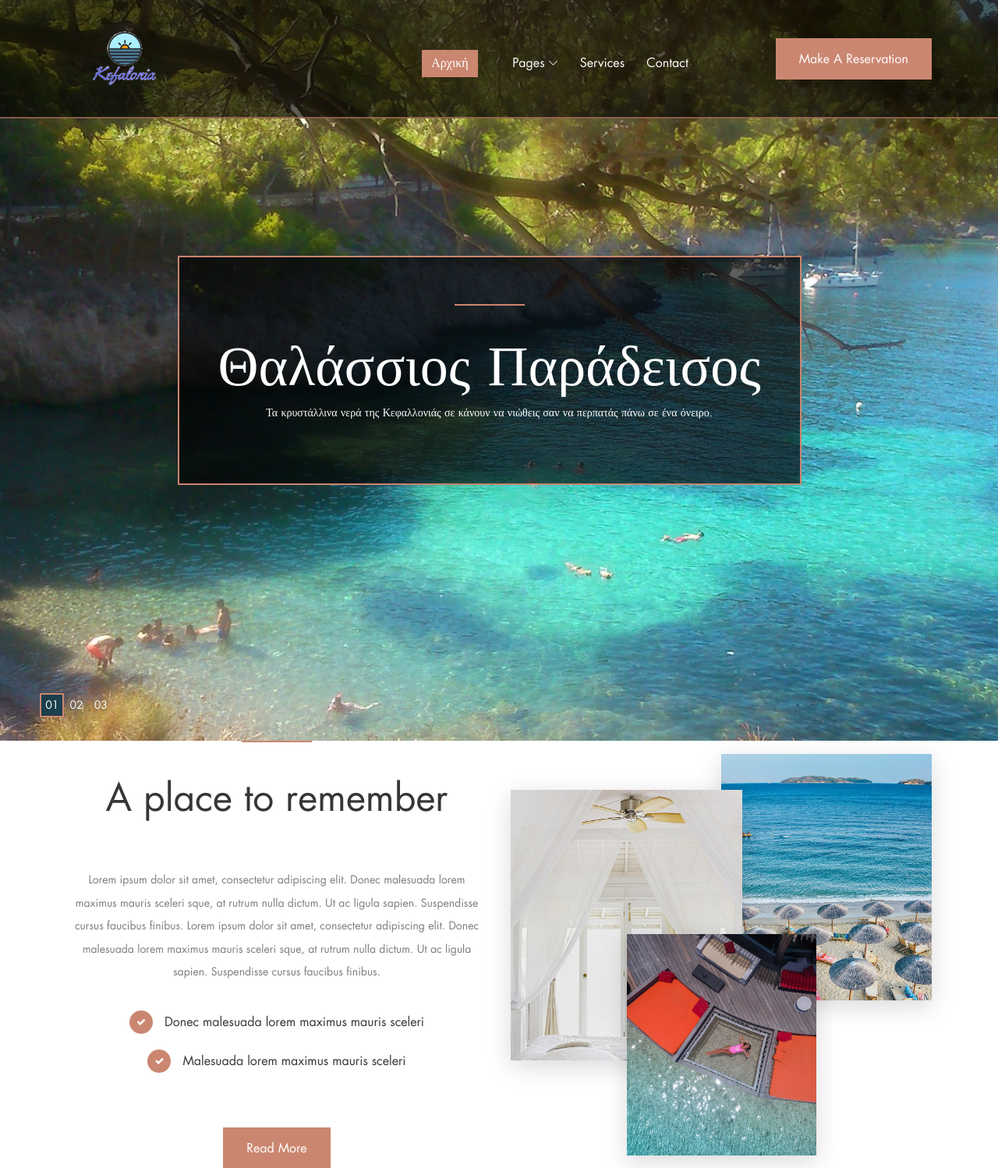
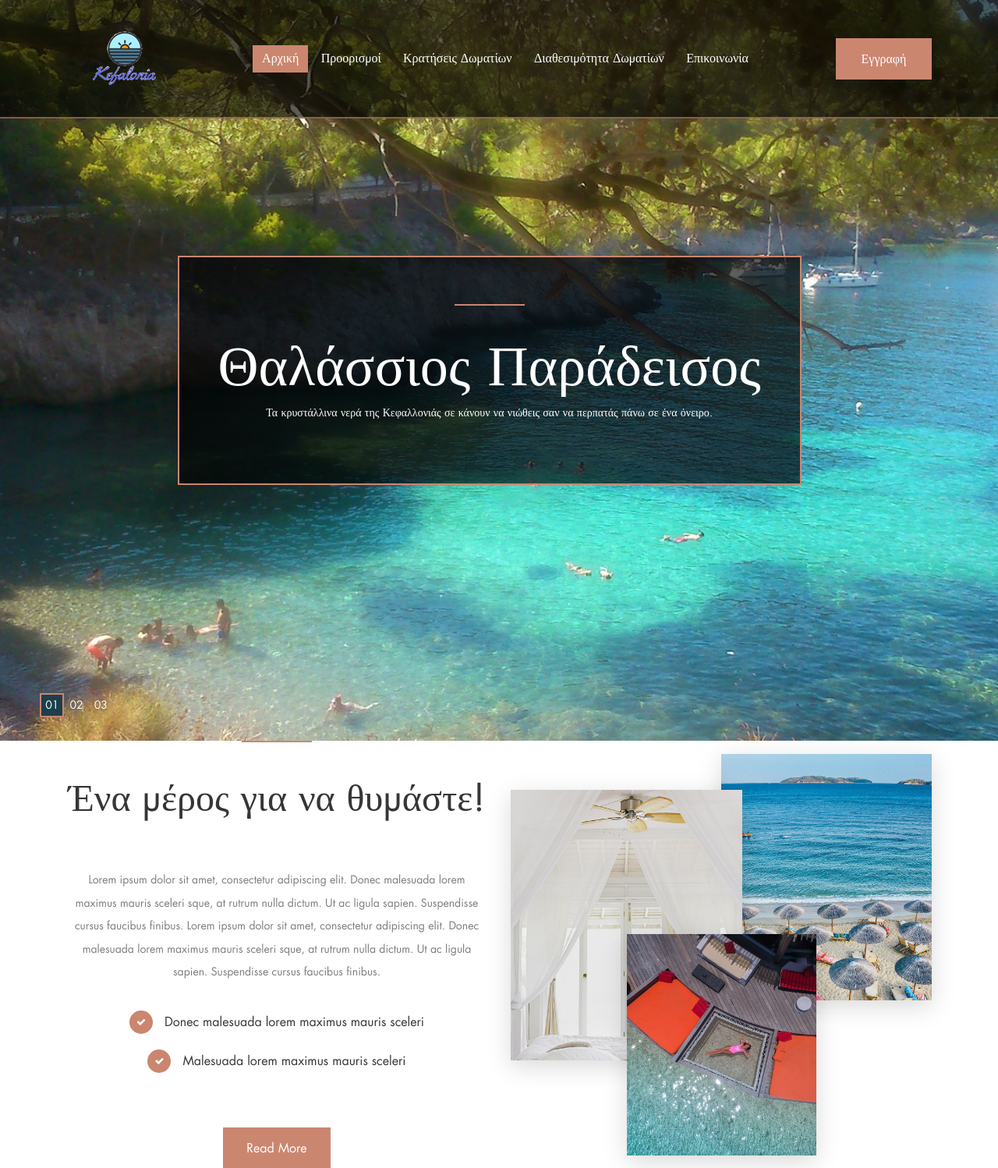
Before and after one commit to DimitrisTakos/Diplomatiki, a Django app: page / in a window 1280 px wide. Shown: the top 1498 px of the page at 78% size. Run offline with Django 5.2, Linux system fonts and the light colour scheme; some libraries are stand-ins or nearby versions; some web fonts are replaced.

Commit message:
Update main_page.html ver.6

```diff
--- a/tourismingreece/templates/tourismingreece/main_page.html
+++ b/tourismingreece/templates/tourismingreece/main_page.html
@@ -22,13 +22,6 @@
 </head>
 
 <body>
-    <!-- Preloader -->
-    <!--<div class="preloader d-flex align-items-center justify-content-center">
-        <div class="cssload-container">
-            <div class="cssload-loading"><i></i><i></i><i></i><i></i></div>
-        </div>
-    </div>-->
-
     <!-- Εισαγωγή Navbar -->
     <header class="header-area">
         <!-- Περιοχή Navbar -->
@@ -57,28 +50,17 @@
                             <!-- Σελίδες -->
                             <div class="classynav">
                                 <ul>
-                                    <li class="active"><a href="index.html">Αρχική</a></li>
-                                    <li><a href="about-us.html"></a></li>
-                                    <li><a href="#">Pages</a>
-                                        <ul class="dropdown">
-                                            <li><a href="index.html">Home</a></li>
-                                            <li><a href="about-us.html">About Us</a></li>
-                                            <li><a href="services.html">Services</a></li>
-                                            <li><a href="rooms.html">Rooms</a></li>
-                                            <li><a href="blog.html">News</a></li>
-                                            <li><a href="contact.html">Contact</a></li>
-                                            <li><a href="elements.html">Elements</a></li>
-                                        </ul>
-                                    </li>
-                                    <li><a href="services.html">Services</a></li>
-                                    <li><a href="contact.html">Contact</a></li>
+                                    <li class="active"><a href="main_page.html">Αρχική</a></li>
+                                    <li><a href="about-us.html">Προορισμοί</a></li>
+                                    <li><a href="about-us.html">Κρατήσεις Δωματίων</a></li>
+                                    <li><a href="services.html">Διαθεσιμότητα Δωματίων</a></li>
+                                    <li><a href="services.html">Επικοινωνία</a></li>
                                 </ul>
 
                                 <!-- Button -->
                                 <div class="menu-btn">
-                                    <a href="#" class="btn palatin-btn">Make a Reservation</a>
+                                    <a href="#" class="btn palatin-btn">Εγγραφή</a>
                                 </div>
-
                             </div>
                             <!-- Τέλος Navbar -->
                         </div>
@@ -159,7 +141,7 @@
                     <div class="about-text text-center mb-100">
                         <div class="section-heading text-center">
                             <div class="line-"></div>
-                            <h2>A place to remember</h2>
+                            <h2>Ένα μέρος για να θυμάστε!</h2>
                         </div>
                         <p>Lorem ipsum dolor sit amet, consectetur adipiscing elit. Donec malesuada lorem maximus mauris sceleri sque, at rutrum nulla dictum. Ut ac ligula sapien. Suspendisse cursus faucibus finibus. Lorem ipsum dolor sit amet, consectetur adipiscing elit. Donec malesuada lorem maximus mauris sceleri sque, at rutrum nulla dictum. Ut ac ligula sapien. Suspendisse cursus faucibus finibus.</p>
                         <div class="about-key-text">
```
